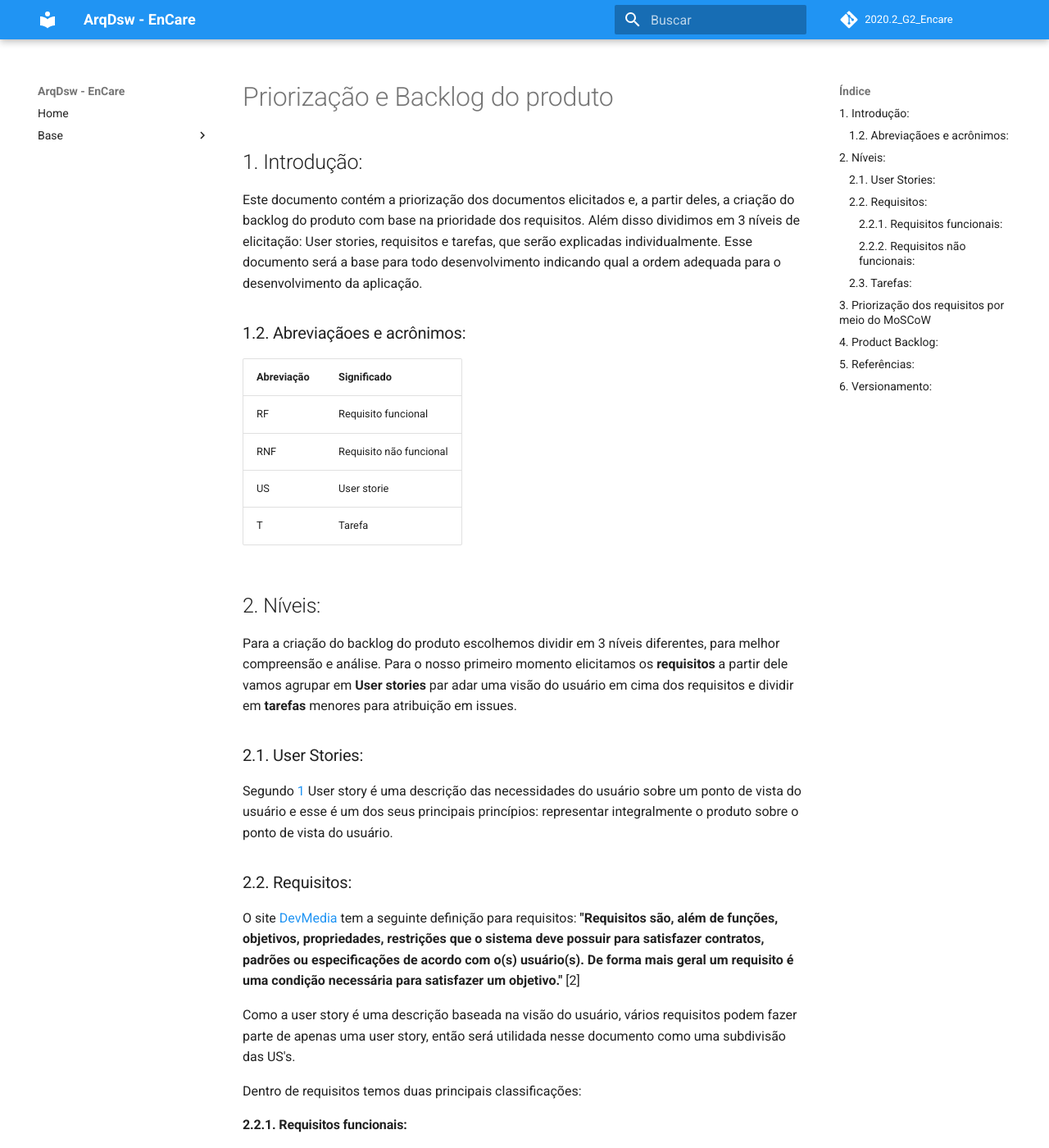
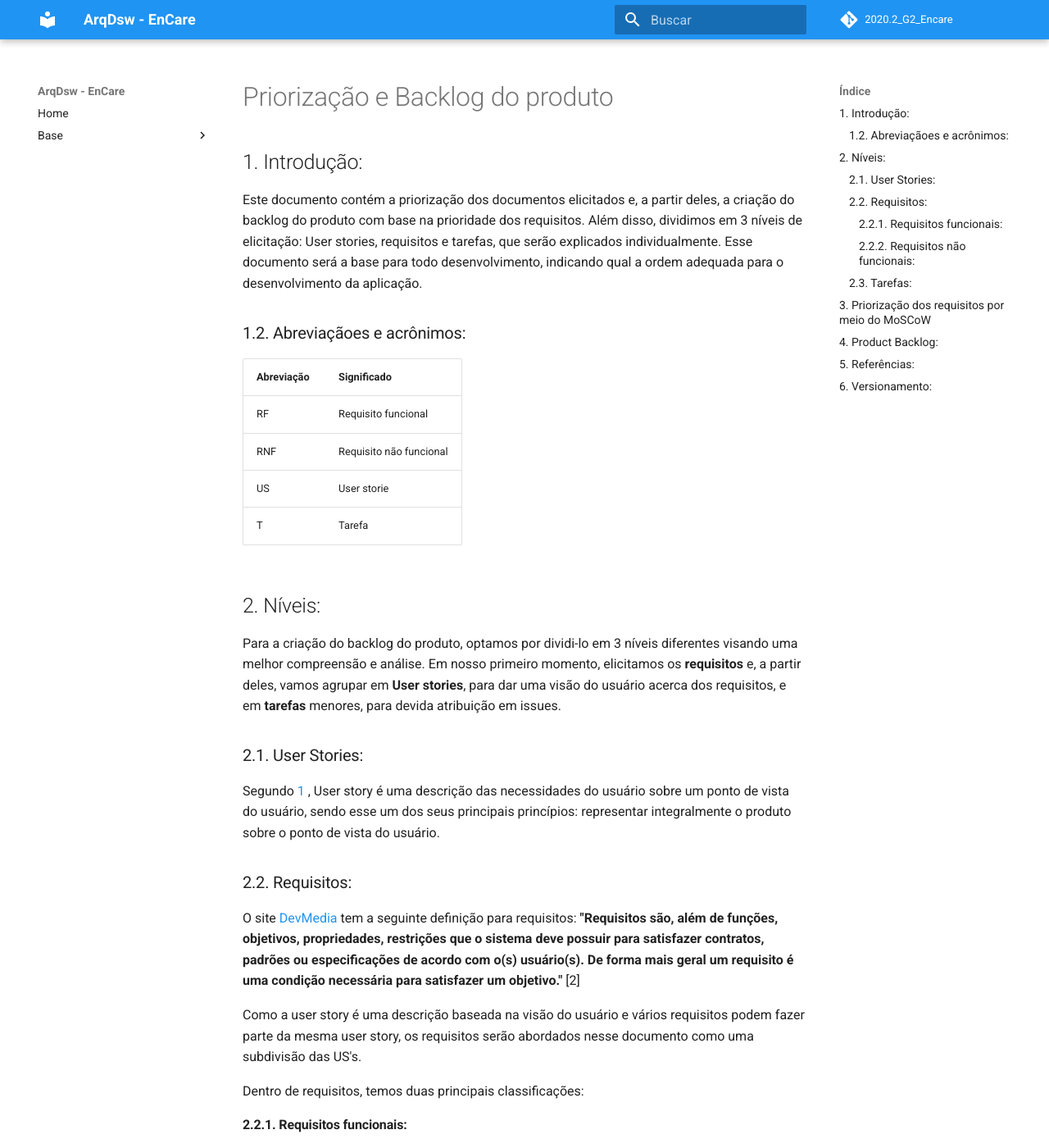
Before and after one commit to UnBArqDsw2020-2/2020.2_G2_Encare, an MkDocs documentation site: the page built from docs/Modelagem/Backlog.md, in a window 1280 px wide and 1400 px high. Shown: the whole window at 82% size. Built offline with MkDocs 1.6.1 and Material for MkDocs 9.7.7, drawn with Linux system fonts in a browser that asks for light colours; comment, search, counter and statistics services are not loaded; some of the changed text lies outside the part shown.

Commit message:
[#30]Revisão e pequenos ajustes no texto

```diff
--- a/docs/Modelagem/Backlog.md
+++ b/docs/Modelagem/Backlog.md
@@ -2,7 +2,7 @@
 
 ## 1. Introdução:
 
-Este documento contém a priorização dos documentos elicitados e, a partir deles, a criação do backlog do produto com base na prioridade dos requisitos. Além disso dividimos em 3 níveis de elicitação: User stories, requisitos e tarefas, que serão explicadas individualmente. Esse documento será a base para todo desenvolvimento indicando qual a ordem adequada para o desenvolvimento da aplicação.
+Este documento contém a priorização dos documentos elicitados e, a partir deles, a criação do backlog do produto com base na prioridade dos requisitos. Além disso, dividimos em 3 níveis de elicitação: User stories, requisitos e tarefas, que serão explicados individualmente. Esse documento será a base para todo desenvolvimento, indicando qual a ordem adequada para o desenvolvimento da aplicação.
 
 ### 1.2. Abreviaçãoes e acrônimos:
 
@@ -31,23 +31,23 @@ Este documento contém a priorização dos documentos elicitados e, a partir del
 
 ## 2. Níveis:
 
-Para a criação do backlog do produto escolhemos dividir em 3 níveis diferentes, para melhor compreensão e análise. Para o nosso primeiro momento elicitamos os **requisitos** a partir dele vamos agrupar em **User stories** par adar uma visão do usuário em cima dos requisitos e dividir em **tarefas** menores para atribuição em issues.
+Para a criação do backlog do produto, optamos por dividi-lo em 3 níveis diferentes visando uma melhor compreensão e análise. Em nosso primeiro momento, elicitamos os **requisitos** e, a partir deles, vamos agrupar em **User stories**, para dar uma visão do usuário acerca dos requisitos, e em **tarefas** menores, para devida atribuição em issues.
 
 ### 2.1. User Stories:
 
-Segundo [1](https://k21.global/tudo-sobre/agilidade/user-stories/o-que-e-user-story#:~:text=User%20Story%20ou%20%E2%80%9Chist%C3%B3ria%20de,ponto%20de%20vista%20desse%20usu%C3%A1rio.) User story é uma descrição das necessidades do usuário sobre um ponto de vista do usuário e esse é um dos seus principais princípios: representar integralmente o produto sobre o ponto de vista do usuário.
+Segundo [1](https://k21.global/tudo-sobre/agilidade/user-stories/o-que-e-user-story#:~:text=User%20Story%20ou%20%E2%80%9Chist%C3%B3ria%20de,ponto%20de%20vista%20desse%20usu%C3%A1rio.) , User story é uma descrição das necessidades do usuário sobre um ponto de vista do usuário, sendo esse um dos seus principais princípios: representar integralmente o produto sobre o ponto de vista do usuário.
 
 ### 2.2. Requisitos:
 
 O site [DevMedia](https://www.devmedia.com.br/introducao-a-requisitos-de-software/29580) tem a seguinte definição para requisitos: __"Requisitos são, além de funções, objetivos, propriedades, restrições que o sistema deve possuir para satisfazer contratos, padrões ou especificações de acordo com o(s) usuário(s). De forma mais geral um requisito é uma condição necessária para satisfazer um objetivo."__ [2]
 
-Como a user story é uma descrição baseada na visão do usuário, vários requisitos podem fazer parte de apenas uma user story, então será utilidada nesse documento como uma subdivisão das US's.
+Como a user story é uma descrição baseada na visão do usuário e vários requisitos podem fazer parte da mesma user story, os requisitos serão abordados nesse documento como uma subdivisão das US's.
 
-Dentro de requisitos temos duas principais classificações:
+Dentro de requisitos, temos duas principais classificações:
 
 #### 2.2.1. Requisitos funcionais:
 
-Se refere a o que o sistema faz como funções e informações [2].
+Se refere a o que o sistema faz, como funções e informações [2].
 
 #### 2.2.2. Requisitos não funcionais:
 
@@ -63,7 +63,7 @@ Esta técnica consiste em dividir os requisitos em quatro níveis de prioridade
 
 * **Must**: Nesta categoria são atribuídos os itens que devem necessariamente ser realizados. São considerados obrigatórios, vitais, essenciais e inegociáveis;
 
-* **Should**: Nesta categoria estão os itens necessários, importantes e valorosos; porém não obrigatórios e negociáveis. São itens de segunda prioridade que podem ser realizados num segundo momento;
+* **Should**: Nesta categoria estão os itens necessários, importantes e valorosos porém não obrigatórios e negociáveis. São itens de segunda prioridade que podem ser realizados num segundo momento;
 
 * **Could**: Nesta categoria estão inseridos os itens desejados, mas com menor impacto ou menor valor para o objetivo estratégico. São itens de terceira prioridade que não apresentam problemas caso não sejam realizados;
 
```
Also changed, not shown: other parts of docs/Modelagem/Backlog.md (+2 -1 lines).
